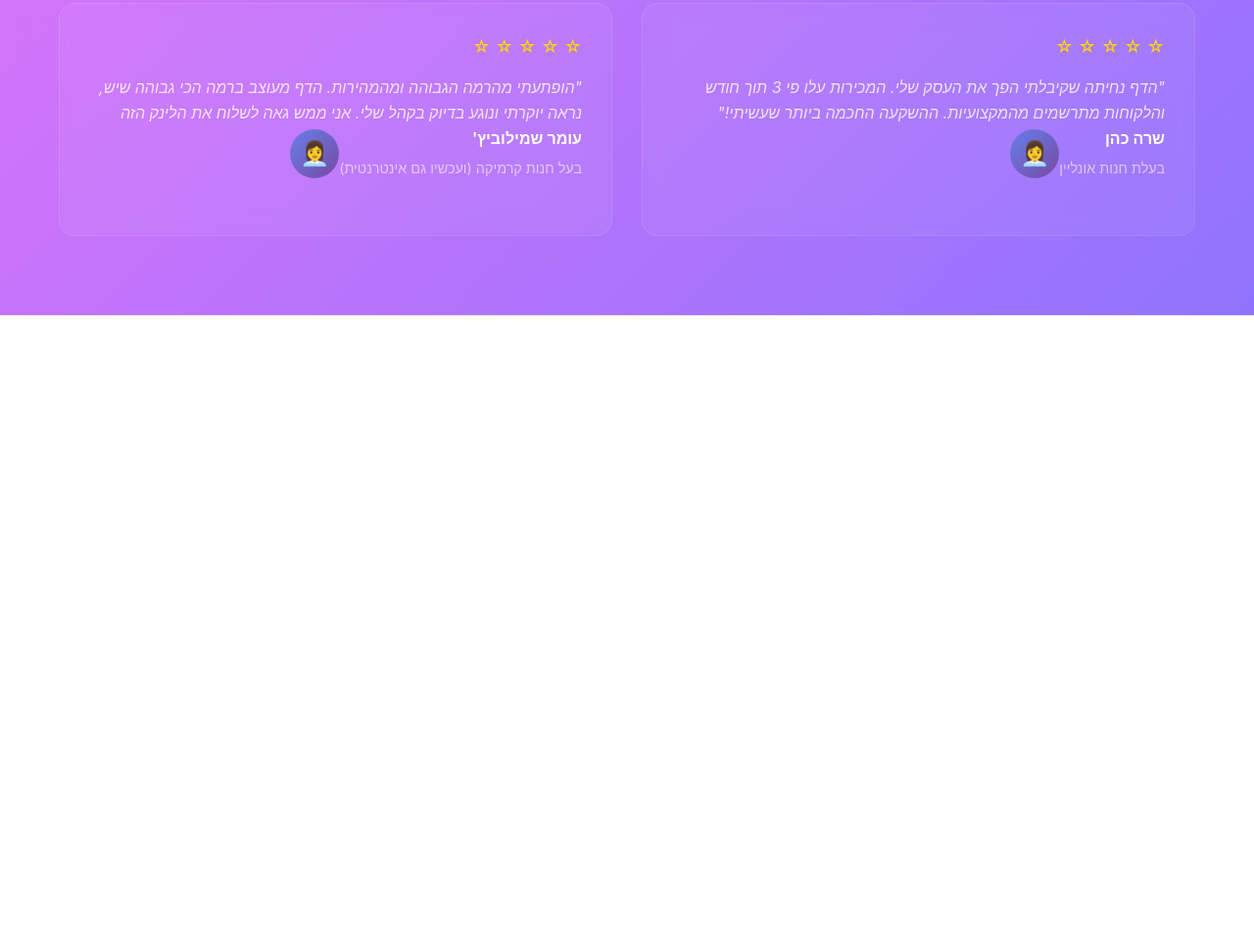
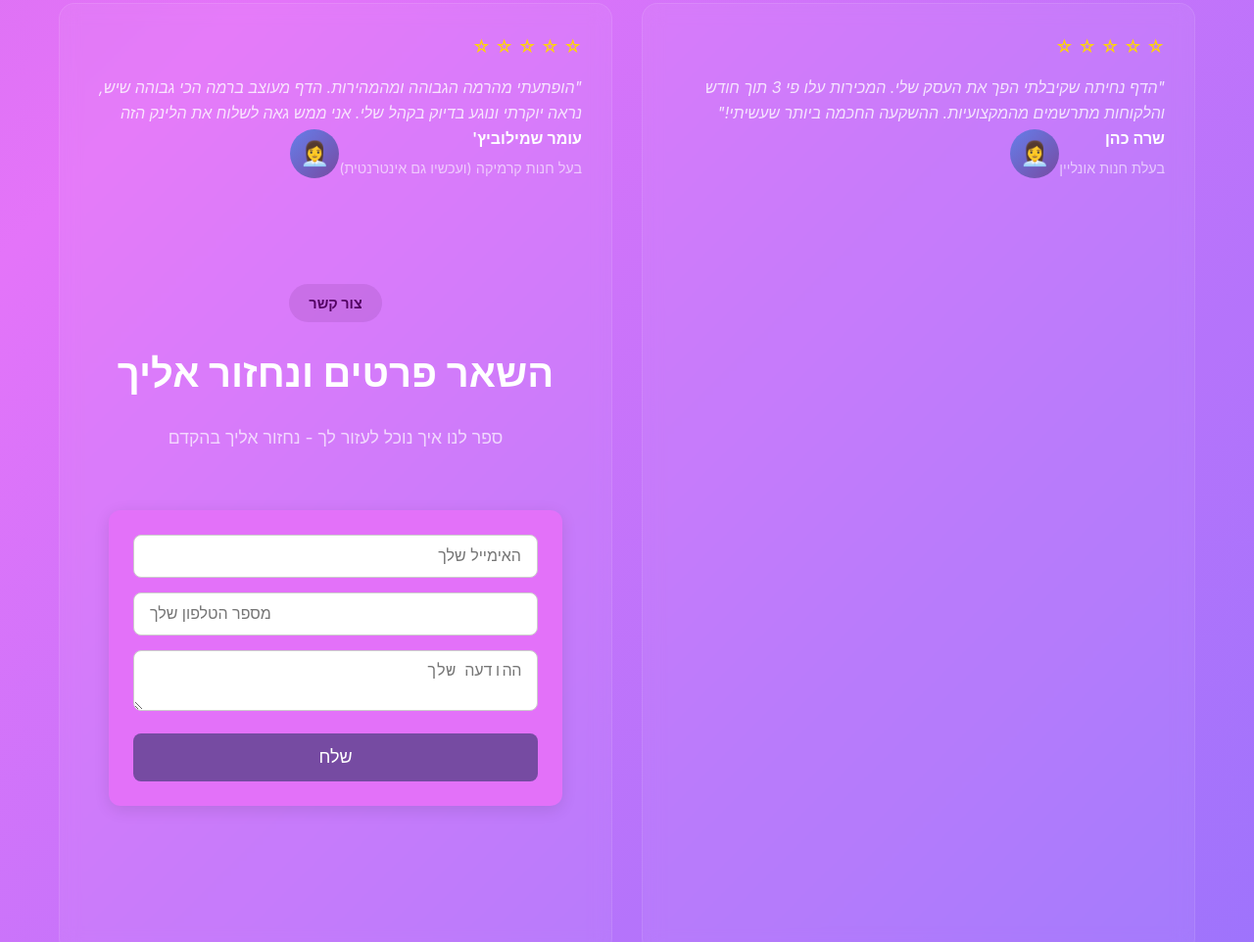
Before and after one commit to NaharMagar/landigpage, a plain HTML site: page index.html in a window 1280 px wide. Shown: the part 2046-3008 px from the top of the page at 98% size. Before the commit the page ends 2368 px from the top, so only its background shows below. Drawn offline with Linux system fonts and the light colour scheme.

Commit message:
add the html fike

```diff
--- a/index.html
+++ b/index.html
@@ -955,6 +955,48 @@
                 padding: 6px 16px;
             }
         }
+          #leadForm {
+            max-width: 500px;
+            margin: 40px auto;
+            padding: 25px;
+            background-color: #e371f9;
+            border-radius: 12px;
+            box-shadow: 0 4px 16px rgba(0, 0, 0, 0.1);
+            direction: rtl;
+            font-family: 'Heebo', sans-serif;
+        }
+
+        #leadForm input,
+        #leadForm textarea {
+            width: 100%;
+            padding: 12px 16px;
+            margin-bottom: 15px;
+            border: 1px solid #ccc;
+            border-radius: 8px;
+            font-size: 16px;
+            box-sizing: border-box;
+        }
+
+        #leadForm button {
+            width: 100%;
+            background-color: #764ba2;
+            color: white;
+            padding: 14px;
+            font-size: 18px;
+            border: none;
+            border-radius: 8px;
+            cursor: pointer;
+            transition: background-color 0.3s ease;
+        }
+
+        #leadForm button:hover {
+            background-color: #45a049;
+        }
+
+        #leadForm h2 {
+            text-align: center;
+            margin-bottom: 20px;
+        }
     </style>
 </head>
 <body>
@@ -1088,3 +1130,21 @@
                         </div>
                         <div class="testimonial-avatar">👩‍💼</div>
                     </div>
+    <!-- Contact Section -->
+<section class="section contact" id="contact">
+<div class="container">
+    <div class="section-header">
+    <div class="section-badge">צור קשר</div>
+    <h2 class="section-title">השאר פרטים ונחזור אליך</h2>
+    <p class="section-subtitle">
+        ספר לנו איך נוכל לעזור לך - נחזור אליך בהקדם
+    </p>
+    </div>
+
+    <form id="leadForm" action="https://formspree.io/f/mblkazjo" method="POST">
+    <input type="email" name="email" placeholder="האימייל שלך" required>
+    <input type="tel" name="phone" placeholder="מספר הטלפון שלך" required>
+    <textarea name="message" placeholder="ההודעה שלך" required></textarea>
+    <button type="submit">שלח</button>
+    </form>
+</div>
```
